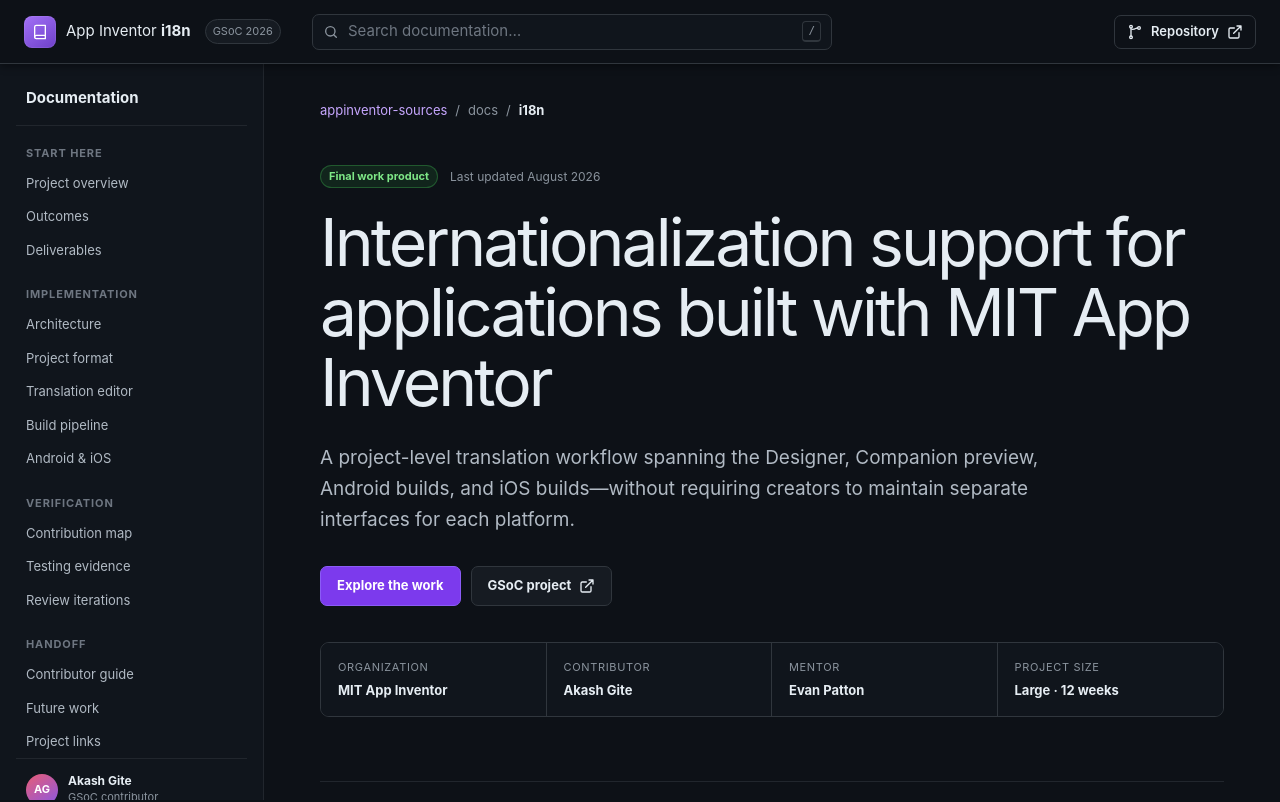
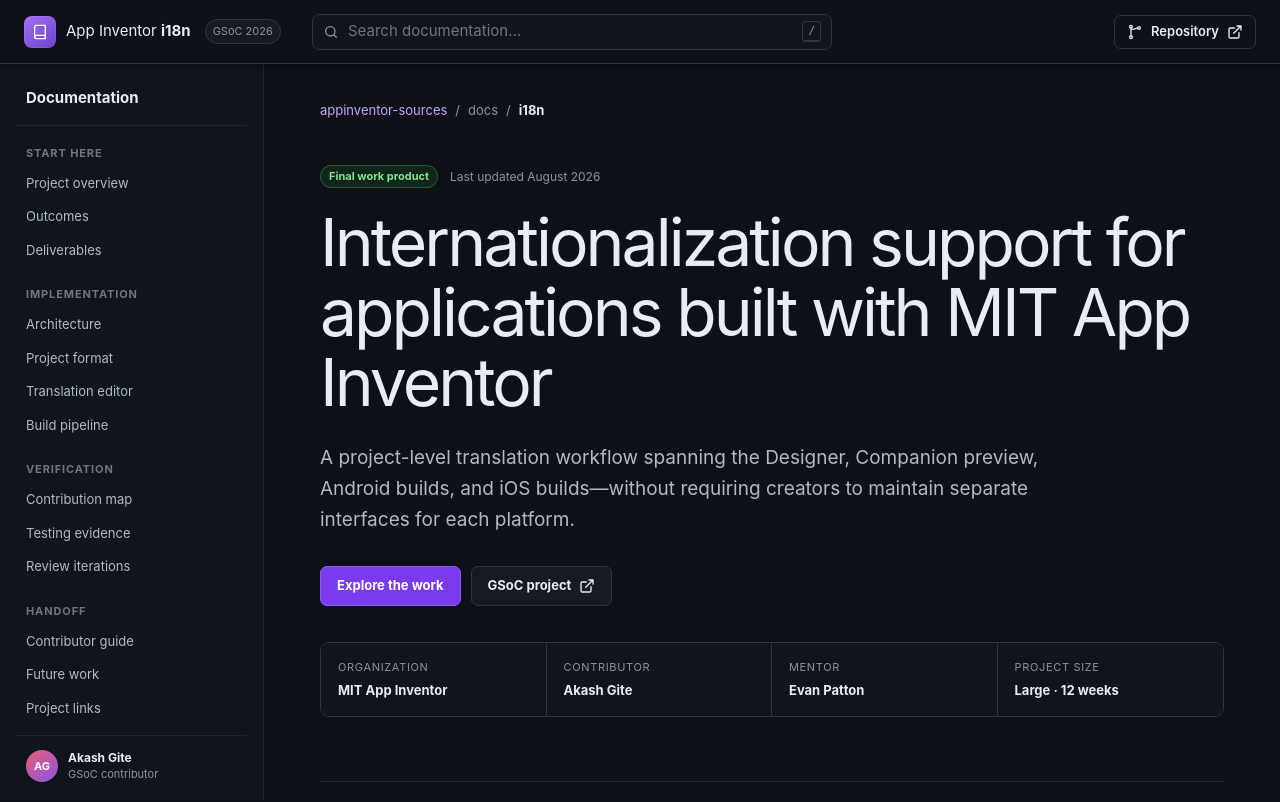
Before and after one commit to Akashgite1/appinventor-sources-i18, a React (Vite) app: page / in a window 1280 px wide. Shown: the top 802 px of the page. Built offline with nearby package versions, Linux system fonts and the light colour scheme.

Commit message:
Remove Android and iOS runtimes section from page and sidebar navigation

```diff
--- a/src/App.tsx
+++ b/src/App.tsx
@@ -23,8 +23,8 @@
 import { ProjectFormatSection } from "./components/sections/ProjectFormatSection";
 import { EditorSection } from "./components/sections/EditorSection";
 import { BuildPipelineSection } from "./components/sections/BuildPipelineSection";
-import { RuntimesSection } from "./components/sections/RuntimesSection";
 import { ContributionMapSection } from "./components/sections/ContributionMapSection";
+
 import { TestingSection } from "./components/sections/TestingSection";
 import { ReviewSection } from "./components/sections/ReviewSection";
 import { ContributorGuideSection } from "./components/sections/ContributorGuideSection";
@@ -91,8 +91,8 @@
         <ProjectFormatSection />
         <EditorSection />
         <BuildPipelineSection />
-        <RuntimesSection />
         <ContributionMapSection
+
           activeLayer={activeLayer}
           setActiveLayer={setActiveLayer}
           layerStats={layerStats}
--- a/src/data/constants.ts
+++ b/src/data/constants.ts
@@ -11,8 +11,8 @@
     { id: "project-format", label: "Project format" },
     { id: "editor", label: "Translation editor" },
     { id: "build-pipeline", label: "Build pipeline" },
-    { id: "runtimes", label: "Android & iOS" },
   ]},
+
   { group: "Verification", items: [
     { id: "contribution-map", label: "Contribution map" },
     { id: "testing", label: "Testing evidence" },
```
